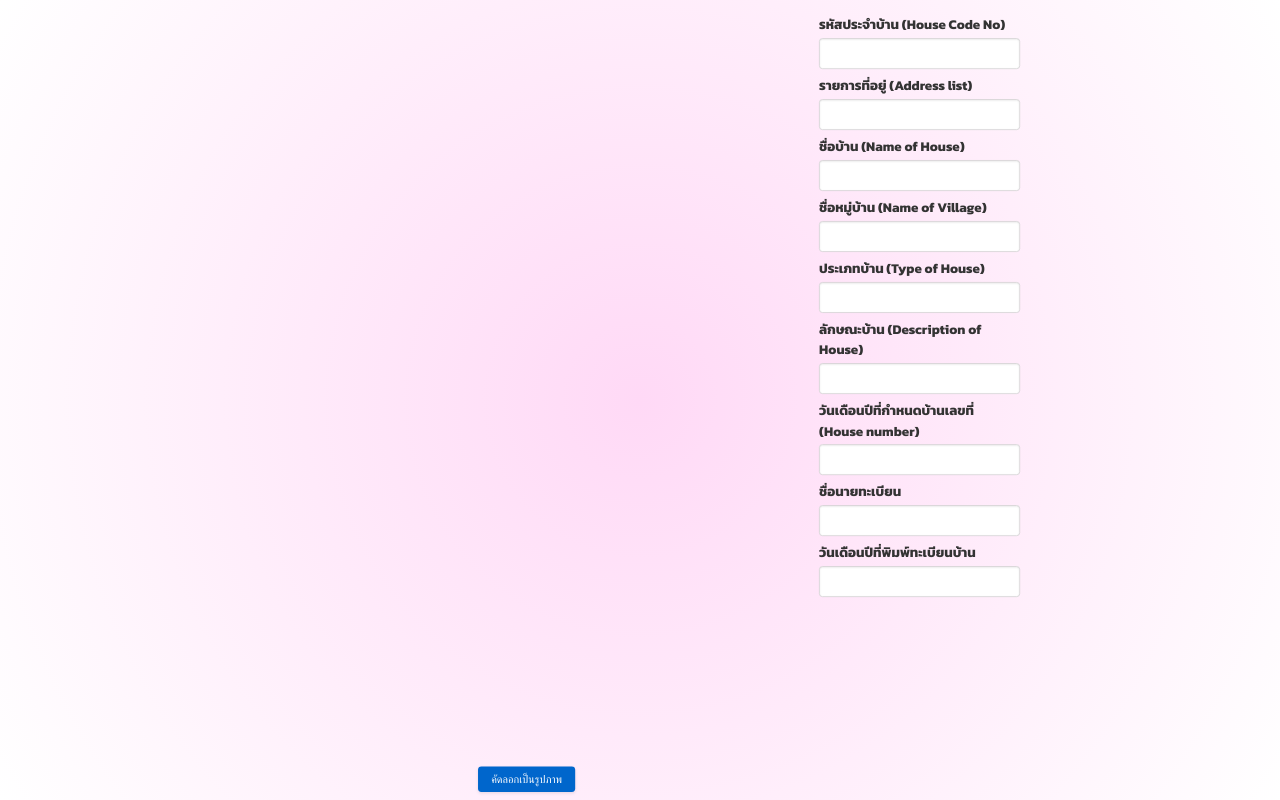
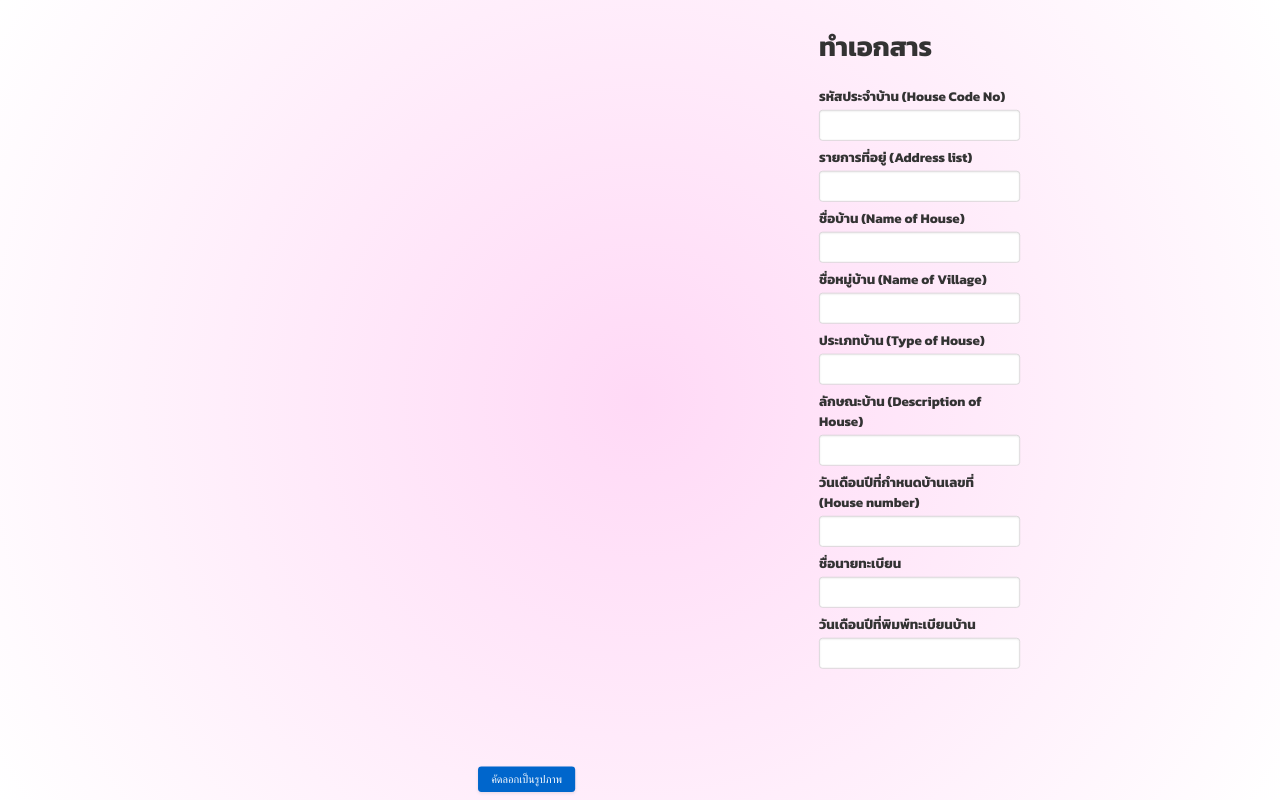
Before and after one commit to useronlineid/test, a plain HTML site: page index.html in a window 1280 px wide. Drawn offline with Linux system fonts and the light colour scheme.

Commit message:
index.html

```diff
--- a/index.html
+++ b/index.html
@@ -16,6 +16,7 @@
             </div>
         </div>
         <div class="form-container">
+            <h1>ทำเอกสาร</h1>
             <div class="form">
                 <label for="houseCode">รหัสประจำบ้าน (House Code No)</label>
                 <input type="text" id="houseCode" name="houseCode" oninput="updateDisplay()">
```
